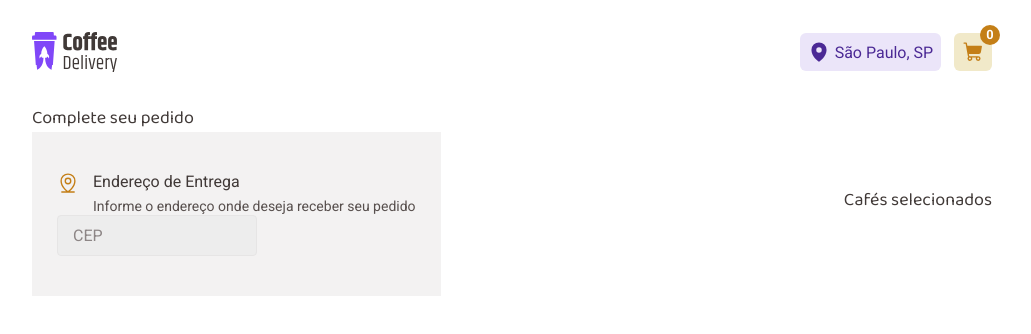
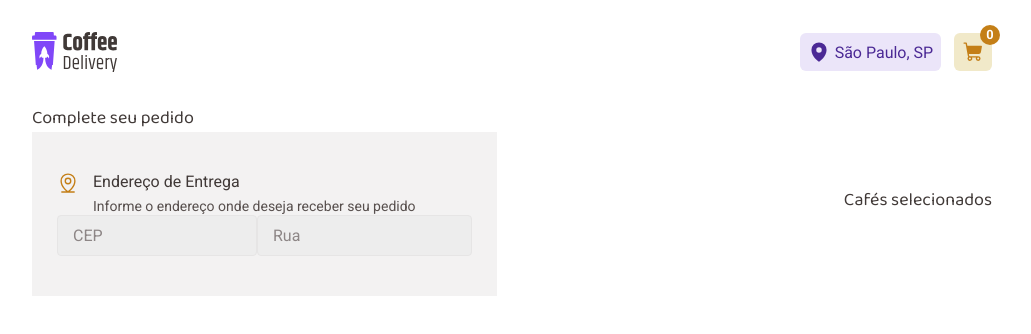
Before and after one commit to robrunodev/coffee-delivery, a React (Vite) app: page /cart in a window 1280 px wide. Shown: the top 334 px of the page, without its empty margins (128-1159 px from the left). Built offline with nearby package versions, Linux system fonts and the light colour scheme.

Commit message:
refactor: Update Cart page form inputs
- Update Cart page form inputs to include a new text input field for the street address.

```diff
--- a/src/pages/Cart/index.tsx
+++ b/src/pages/Cart/index.tsx
@@ -18,6 +18,7 @@ export const Cart = () => {
                     </AddressHeader>
                     <form>
                         <TextInput type="text" size={200} placeholder="CEP"/>
+                        <TextInput type="text" size={"full"} placeholder="Rua"/>
                     </form>
                 </FormContainer>
                 <PaymentContainer>
--- a/src/pages/Cart/styles.ts
+++ b/src/pages/Cart/styles.ts
@@ -1,7 +1,7 @@
 import styled from "styled-components";
 
 interface TextInputProps {
-    size: number
+    size: number | 'full'
 }
 
 export const CartContainer = styled.section`
```
